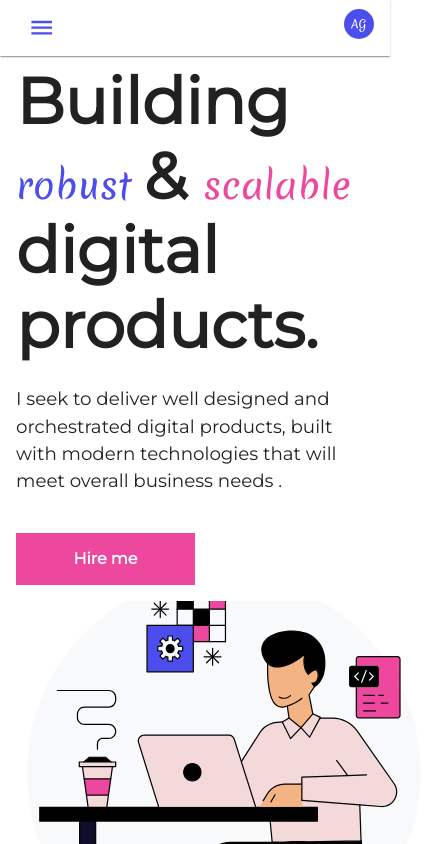
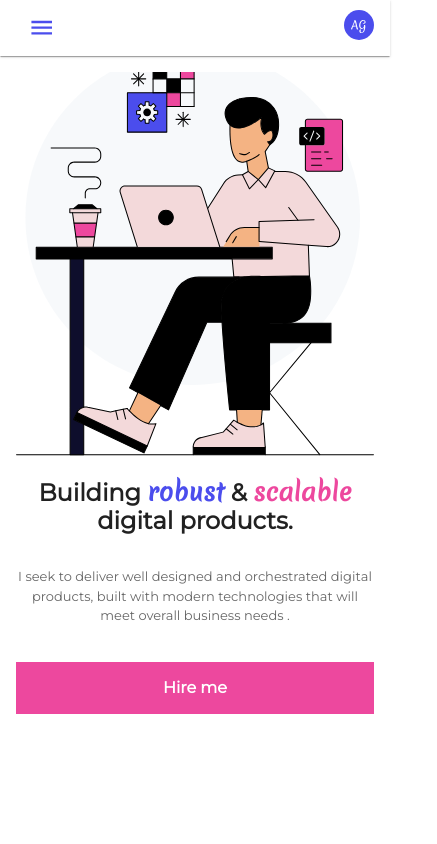
Before and after one commit to alexmurithi/alexgitari-react-dev, a React (Create React App) app: page /#/ in a window 390 px wide. Shown: the top 844 px of the page, 437 px wide, since content can reach past the window. Built offline with nearby package versions, Linux system fonts and the light colour scheme.

Commit message:
responsive hero section

```diff
--- a/src/Components/Image.js
+++ b/src/Components/Image.js
@@ -1,7 +1,16 @@
 import React from "react";
-
+import { Box } from "@mui/material";
 const Image = ({ src, alt, ...rest }) => {
-  return <img src={src} alt={alt} {...rest} />;
+  return (
+    <Box
+      src={src}
+      alt={alt}
+      {...rest}
+      component="img"
+      width="100%"
+      height="auto"
+    />
+  );
 };
 
 export default Image;
--- a/src/Containers/Header.js
+++ b/src/Containers/Header.js
@@ -29,12 +29,30 @@ const drawerWidth = 240;
 const Header = () => {
   const theme = useTheme();
   const pages = [
-    "Home",
-    "About Me",
-    "Services",
-    "Content",
-    "Projects",
-    "Skills",
+    {
+      name: "Home",
+      url: "/",
+    },
+    {
+      name: "About Me",
+      url: "/about",
+    },
+    {
+      name: "Services",
+      url: "/services",
+    },
+    {
+      name: "Content",
+      url: "/content",
+    },
+    {
+      name: "Projects",
+      url: "/projects",
+    },
+    {
+      name: "Skills",
+      url: "/skills",
+    },
   ];
 
   const [value, setValue] = useState(0);
@@ -67,7 +85,7 @@ const Header = () => {
             <MenuIcon />
           </IconButton>
           <Link href="/" sx={{ display: { xs: "none", lg: "flex" } }}>
-            <Image src={Logo} width="inherit" alt="Alex Gitari" />
+            <Image src={Logo} alt="Alex Gitari" />
           </Link>
           <Box
             sx={{
@@ -77,11 +95,11 @@ const Header = () => {
             }}
           >
             <Tabs value={value} onChange={handleChange} centered>
-              {pages.map((page) => (
+              {pages.map((page, index) => (
                 <NavLinkItem
-                  key={page}
-                  label={page}
-                  href="/"
+                  key={index}
+                  label={page.name}
+                  href={`${page.url}`}
                   sx={{
                     mx: theme.spacing(2),
                     color: "text.primary",
@@ -94,7 +112,11 @@ const Header = () => {
           <Box sx={{ display: { xs: "flex", lg: "none" }, flexGrow: 1 }}></Box>
           <Box sx={{ display: { xs: "flex", lg: "none" }, flexGrow: 0 }}>
             <Link href="/">
-              <Image src={MobileTabletLogo} alt="Alex Gitari" width={30} />
+              <Image
+                src={MobileTabletLogo}
+                alt="Alex Gitari"
+                sx={{ maxWidth: 30 }}
+              />
             </Link>
           </Box>
           <Box sx={{ display: { xs: "none", lg: "flex" }, flexGrow: 0 }}>
@@ -117,9 +139,9 @@ const Header = () => {
             },
           }}
         >
-          <Box sx={{ textAlign: "center" }}>
+          <Box sx={{ paddingY: 1, paddingX: 2 }}>
             <Link href="/">
-              <Image src={Logo} width="inherit" alt="Alex Gitari" />
+              <Image src={Logo} alt="Alex Gitari" sx={{ maxWidth: 100 }} />
             </Link>
           </Box>
 
@@ -127,8 +149,8 @@ const Header = () => {
           <List>
             {pages.map((page, index) => (
               <ListItem key={index} disablePadding>
-                <ListItemButton>
-                  <ListItemText primary={page} />
+                <ListItemButton component="a" href={`${page.url}`}>
+                  <ListItemText primary={page.name} />
                 </ListItemButton>
               </ListItem>
             ))}
--- a/src/Pages/Main.js
+++ b/src/Pages/Main.js
@@ -1,5 +1,5 @@
 import React from "react";
-import { Box, Grid, Typography, Link } from "@mui/material";
+import { Box, Grid, Typography, Link, useMediaQuery } from "@mui/material";
 import ContainedButton from "../Components/Button/ContainedButton";
 import Image from "../Components/Image";
 import CodeIllustrator from "../Assets/Images/code-illustrator.svg";
@@ -11,58 +11,76 @@ import { Helmet } from "react-helmet-async";
 
 const Main = () => {
   const theme = useTheme();
-
+  const isMobileTablet = useMediaQuery((theme) => theme.breakpoints.down("md"));
   const Hero = () => (
-    <Box
-      sx={{ marginTop: 6.75, [theme.breakpoints.down("md")]: { marginTop: 1 } }}
-    >
-      <Grid container spacing={2}>
-        <Grid item xl={6} lg={6}>
-          <Typography variant="h1" sx={{ fontWeight: "bold" }} gutterBottom>
+    <Box sx={{ marginY: 4, [theme.breakpoints.down("md")]: { marginY: 2 } }}>
+      <Grid
+        container
+        direction={isMobileTablet ? "column-reverse" : "row"}
+        rowSpacing={isMobileTablet ? 2 : 0}
+      >
+        <Grid
+          item
+          xs={12}
+          lg={6}
+          sx={{ [theme.breakpoints.down("md")]: { textAlign: "center" } }}
+        >
+          <Typography
+            component="div"
+            variant="h1"
+            sx={{
+              fontWeight: "bold",
+              [theme.breakpoints.down("md")]: { fontSize: 24, mb: 4 },
+            }}
+            gutterBottom
+          >
             Building{" "}
             <Typography
-              component="span"
+              variant="span"
               color="primary.main"
-              sx={{
-                fontFamily: "merienda",
-                fontSize: 64,
-                [theme.breakpoints.down("md")]: { fontSize: 36 },
-              }}
+              sx={{ fontFamily: "merienda" }}
             >
-              robust{" "}
-            </Typography>
+              robust
+            </Typography>{" "}
             &{" "}
             <Typography
-              component="span"
+              variant="span"
               color="secondary.main"
-              sx={{
-                fontFamily: "merienda",
-                fontSize: 64,
-                [theme.breakpoints.down("md")]: { fontSize: 36 },
-              }}
+              sx={{ fontFamily: "merienda" }}
             >
               scalable
             </Typography>{" "}
             digital products.
           </Typography>
-          <Typography gutterBottom>
+
+          <Typography
+            gutterBottom
+            color="text.secondary"
+            sx={{ [theme.breakpoints.down("md")]: { fontSize: 13 } }}
+          >
             I seek to deliver well designed and orchestrated digital products,
             built with modern technologies that will meet overall business needs
             .
           </Typography>
           <ContainedButton
             color="secondary"
-            sx={{ width: 179, height: 52, mt: 4 }}
+            sx={{
+              width: 179,
+              height: 52,
+              mt: 4,
+              [theme.breakpoints.down("md")]: { width: "100%" },
+            }}
           >
             Hire me
           </ContainedButton>
         </Grid>
-        <Grid item xl={6} lg={6}>
+        <Grid item xs={12} lg={6} sx={{ textAlign: "center" }}>
           <Image
             src={CodeIllustrator}
             alt="Code Illustrator"
-            height="100%"
-            sx={{ objectFit: "contain" }}
+            sx={{
+              maxWidth: 420,
+            }}
           />
         </Grid>
       </Grid>
@@ -79,7 +97,7 @@ const Main = () => {
         ></meta>
       </Helmet>
       <Hero />
-      <Box sx={{ mt: 4 }}>
+      <Box sx={{ mt: 4, display: { xs: "none", lg: "flex" } }}>
         <Grid container spacing={1}>
           {shuffleArray(technologies).map((technology) => (
             <Grid item lg={2} key={technology.name}>
@@ -87,7 +105,7 @@ const Main = () => {
                 <Image
                   src={technology.src !== "" ? technology.src : "/"}
                   alt={technology.name}
-                  width={100}
+                  sx={{ maxWidth: 100 }}
                 />
               </Link>
             </Grid>
--- a/src/Themes/Default.js
+++ b/src/Themes/Default.js
@@ -26,6 +26,12 @@ const theme = createTheme({
     h1: {
       fontSize: 64,
     },
+    body1: {
+      fontSize: 15,
+    },
+    body2: {
+      fontSize: 14,
+    },
   },
   components: {
     MuiButton: {
@@ -37,6 +43,13 @@ const theme = createTheme({
           textTransform: "none",
           borderRadius: 0,
           fontWeight: "bold",
+        },
+      },
+    },
+    MuiListItemText: {
+      defaultProps: {
+        primaryTypographyProps: {
+          fontSize: 16,
         },
       },
     },
```
